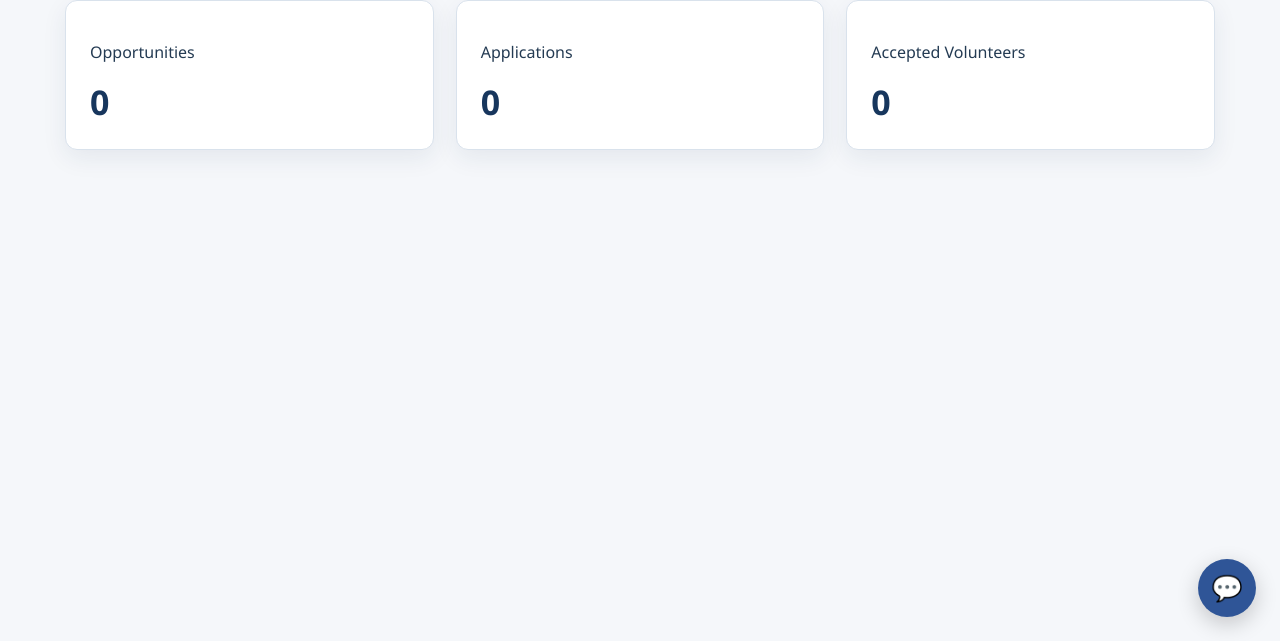
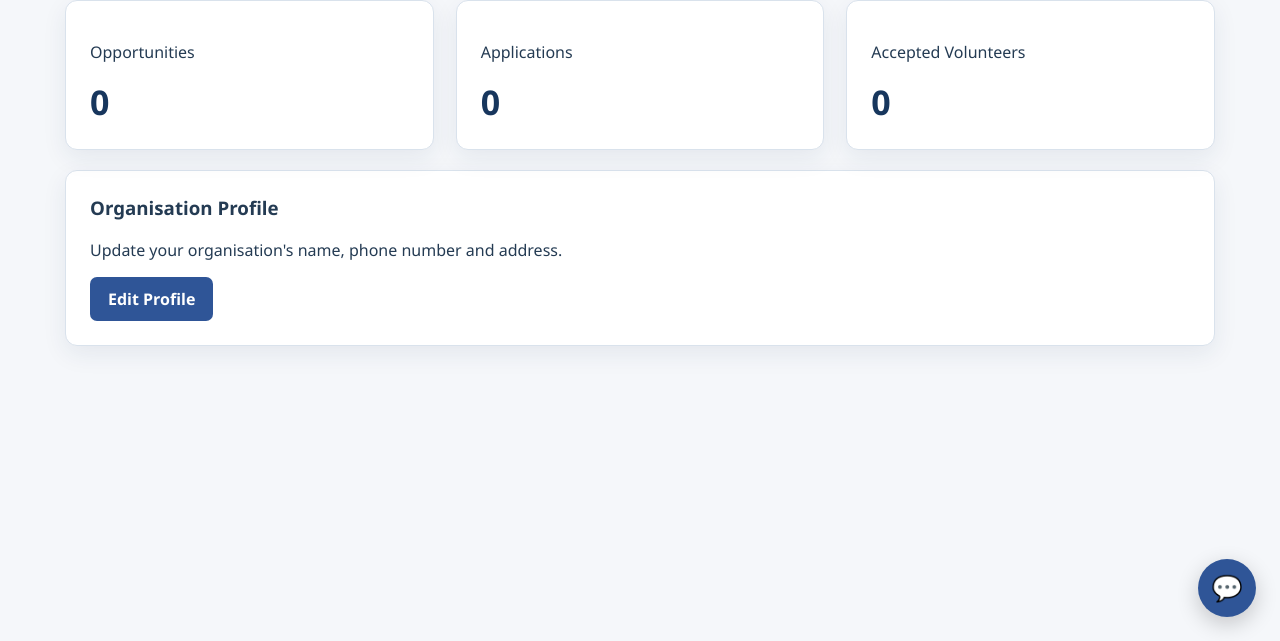
Before and after one commit to mphommarindi-prog/Community-Volunteer-Coordination-Platform, a plain HTML site: page frontend/admin-dashboard.html in a window 1280 px wide. Shown: the part 159-800 px from the top of the page. Drawn offline with Linux system fonts and the light colour scheme.

Commit message:
Add organisation profile section to admin dashboard

```diff
--- a/frontend/admin-dashboard.html
+++ b/frontend/admin-dashboard.html
@@ -117,6 +117,12 @@ Organisation Dashboard
 
     </div>
 
+    <div class="card" style="margin-top: 20px;">
+        <h3>Organisation Profile</h3>
+        <p>Update your organisation's name, phone number and address.</p>
+        <a class="btn" href="admin-profile.html">Edit Profile</a>
+    </div>
+
 </div>
 
 
```
